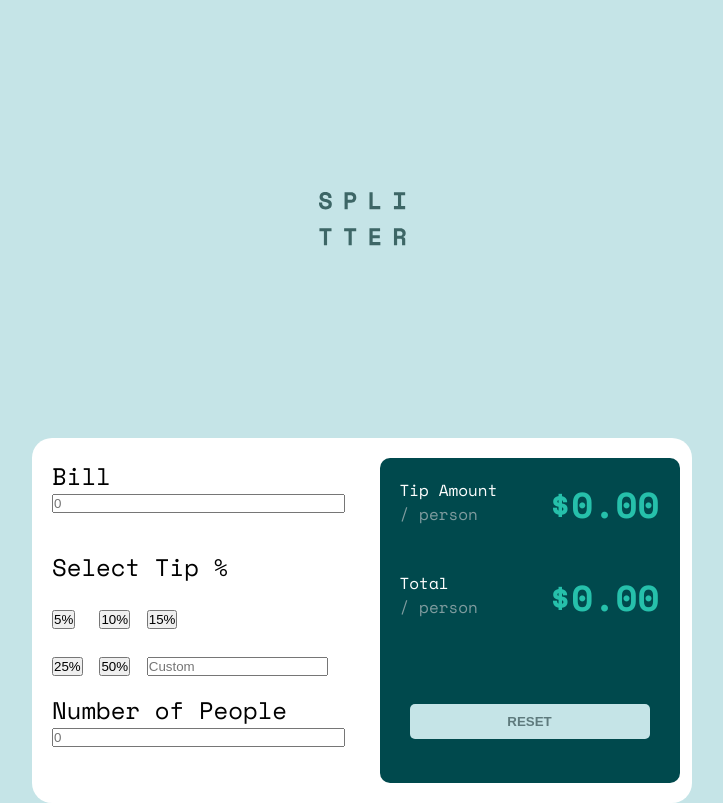
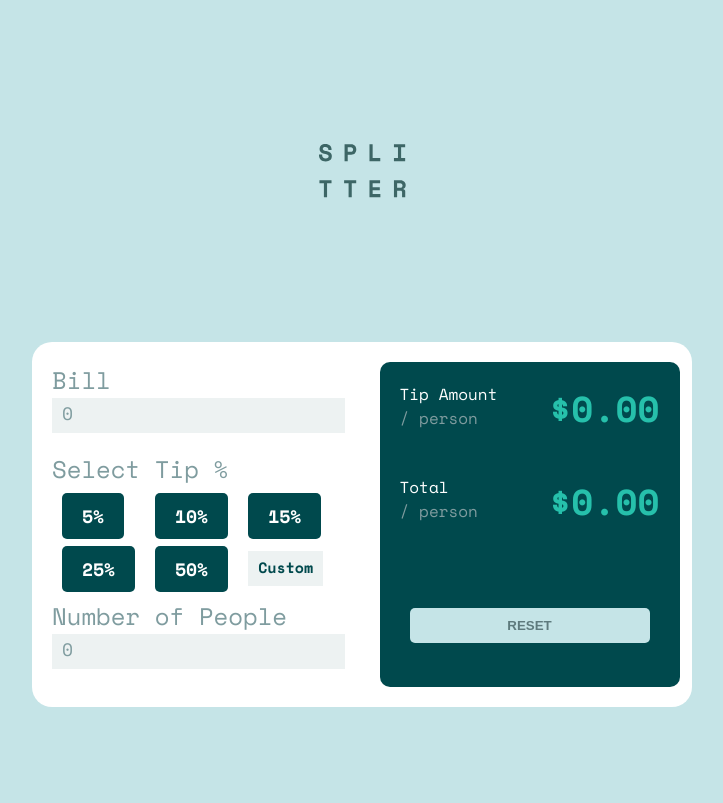
Before and after one commit to cfigueroa22/Tip-Calculator, a plain HTML site: page index.html in a window 1280 px wide. Shown: the whole page, without its empty margins (278-1001 px from the left). Drawn offline with nearby package versions, Linux system fonts and the light colour scheme.

Commit message:
percent button function completed

```diff
--- a/app.js
+++ b/app.js
@@ -0,0 +1,24 @@
+const percentBtns = document.querySelectorAll(".percent-btn");
+let activeButton = null;
+const customBtn = document.getElementById("custom-input");
+const billInput = document.getElementById("bill-amount");
+
+percentBtns.forEach((button) => {
+  button.addEventListener("click", () => {
+    if (activeButton) {
+      activeButton.classList.toggle("active");
+    }
+    activeButton = button;
+    activeButton.classList.toggle("active");
+  });
+
+  button.addEventListener("click", () => {});
+});
+
+const removeActive = () => {
+  activeButton.classList.remove("active");
+};
+
+billInput.addEventListener("input", () => {});
+
+customBtn.addEventListener("click", removeActive);
--- a/index.html
+++ b/index.html
@@ -28,29 +28,39 @@
         <div class="input-container">
           <div class="bill-amount">
             <label for="bill-amount">Bill</label>
-            <input type="number" name="bill-amount" placeholder="0" />
+            <input
+              id="bill-amount"
+              type="number"
+              name="bill-amount"
+              placeholder="0"
+            />
           </div>
           <div class="percentages">
             <div class="percent-title">
               <p>Select Tip %</p>
             </div>
             <div class="five-percent">
-              <button>5%</button>
+              <button value="0.5" class="percent-btn">5%</button>
             </div>
             <div class="ten-percent">
-              <button>10%</button>
+              <button value="0.10" class="percent-btn">10%</button>
             </div>
             <div class="fifteen-percent">
-              <button>15%</button>
+              <button value="0.15" class="percent-btn">15%</button>
             </div>
             <div class="twentyfive-percent">
-              <button>25%</button>
+              <button value="0.25" class="percent-btn">25%</button>
             </div>
             <div class="fifty-percent">
-              <button>50%</button>
+              <button value="0.50" class="percent-btn">50%</button>
             </div>
             <div class="custom-percent">
-              <input type="number" name="custom-percent" placeholder="Custom" />
+              <input
+                id="custom-input"
+                type="number"
+                name="custom-percent"
+                placeholder="Custom"
+              />
             </div>
           </div>
           <div class="number-people">
@@ -65,7 +75,7 @@
               <p class="person">/ person</p>
             </div>
             <div class="tip-amount-display">
-              <span>$0.00</span>
+              <span id="total">$0.00</span>
             </div>
             <div class="total-text">
               <p class="text-display">Total</p>
--- a/style.css
+++ b/style.css
@@ -13,7 +13,7 @@ body {
 .logo {
   display: flex;
   margin: 0 auto;
-  padding: 8em 0;
+  padding: 6em 0;
 }
 
 .main-container {
@@ -40,6 +40,13 @@ body {
   grid-area: bill;
   display: flex;
   flex-direction: column;
+  color: hsl(184, 14%, 56%);
+}
+
+.bill-amount input::placeholder {
+  font-family: "Space Mono", sans-serif;
+  font-size: 18px;
+  color: hsl(184, 14%, 56%);
 }
 
 .percentages {
@@ -48,8 +55,30 @@ body {
   grid-template-areas: "title title title" "five ten fifteen" "twentyfive fifty custom";
 }
 
+.percent-btn {
+  padding: 10px 20px;
+  margin: 0 10px;
+  background-color: hsl(183, 100%, 15%);
+  color: white;
+  font-family: "Space Mono", sans-serif;
+  font-weight: 700;
+  font-size: 18px;
+  border: none;
+  border-radius: 5px;
+}
+
+.percent-btn:hover {
+  background-color: hsl(172, 67%, 45%);
+  cursor: pointer;
+}
+
+.active {
+  background-color: hsl(172, 67%, 45%);
+}
+
 .percent-title {
   grid-area: title;
+  color: hsl(184, 14%, 56%);
 }
 
 .five-percent {
@@ -76,10 +105,32 @@ body {
   grid-area: custom;
 }
 
+.custom-percent input {
+  margin: 0 10px;
+  width: 70%;
+}
+
+.custom-percent input::placeholder {
+  font-family: "Space Mono", sans-serif;
+  font-weight: 700;
+  font-size: 15px;
+  color: hsl(183, 100%, 15%);
+}
+
 .number-people {
   grid-area: people;
   display: flex;
   flex-direction: column;
+}
+
+.number-people input::placeholder {
+  font-family: "Space Mono", sans-serif;
+  font-size: 18px;
+  color: hsl(184, 14%, 56%);
+}
+
+.number-people label {
+  color: hsl(184, 14%, 56%);
 }
 
 .display-container {
@@ -171,3 +222,15 @@ body {
   color: hsl(184, 14%, 56%);
   font-size: 4px;
 }
+
+input {
+  padding: 10px;
+  border: none;
+  background-color: hsl(180, 15%, 94%);
+}
+
+input::-webkit-outer-spin-button,
+input::-webkit-inner-spin-button {
+  -webkit-appearance: none;
+  margin: 0;
+}
```
